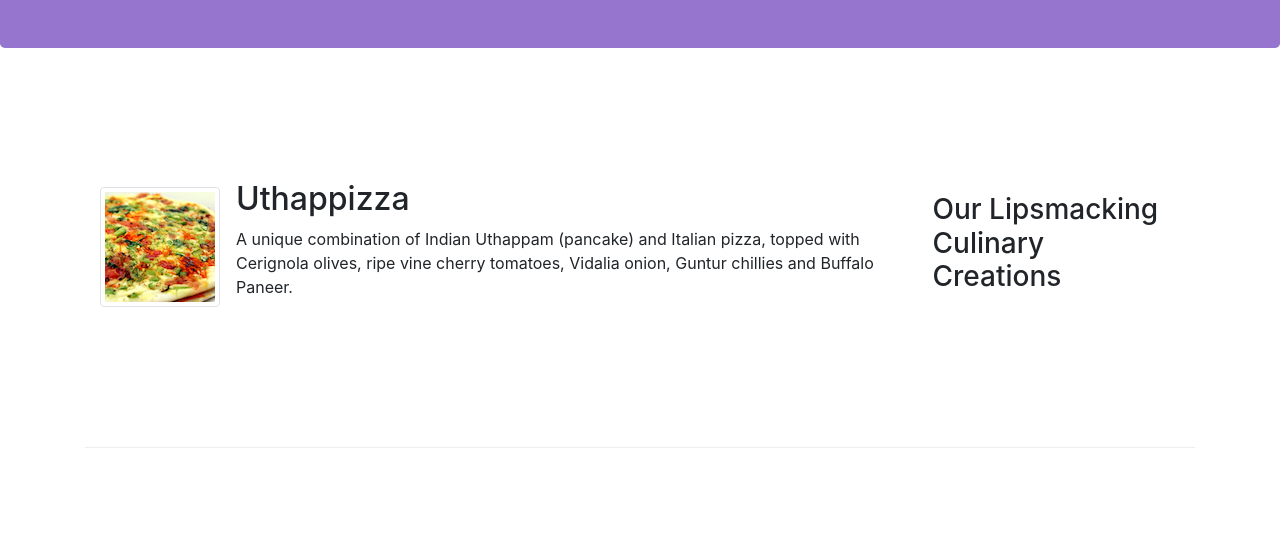
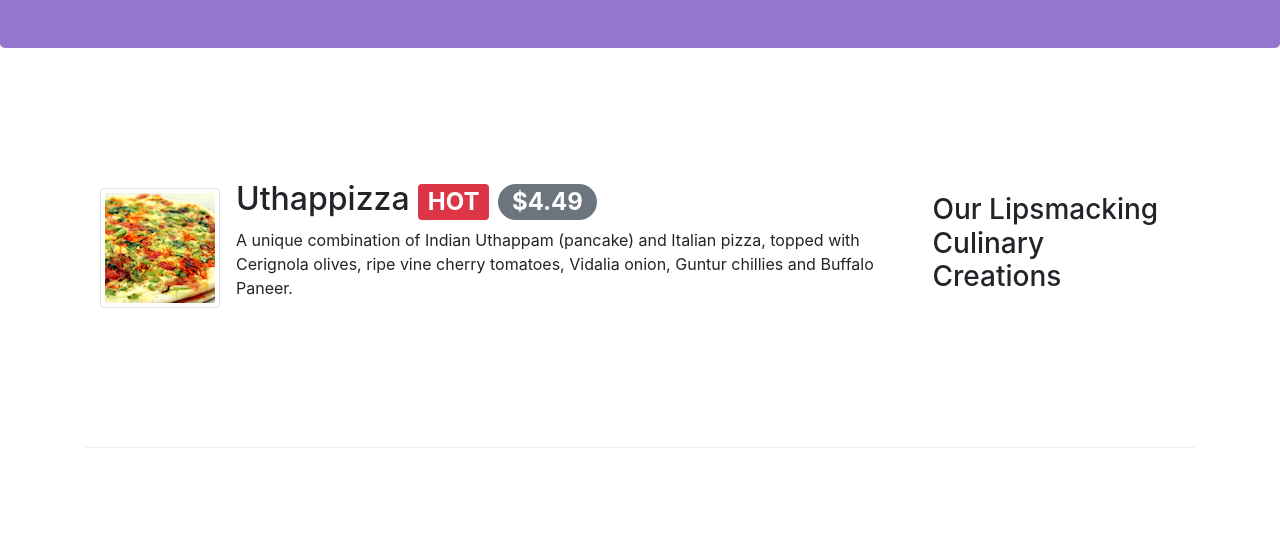
Before and after one commit to Ypankaj881/Bootstrap, a website: page index.html in a window 1280 px wide. Shown: the part 265-800 px from the top of the page. Drawn offline with nearby package versions, Linux system fonts and the light colour scheme.

Commit message:
alerting users

```diff
--- a/index.html
+++ b/index.html
@@ -58,7 +58,7 @@
                     <img class="d-flex mr-3 img-thumbnail align-self-center"
                         src="img/uthappizza.png" alt="uthappizza">
                     <div class="media-body">
-                        <h2 class="mt-0">Uthappizza</h2>
+                        <h2 class="mt-0">Uthappizza <span class="badge badge-danger">HOT</span> <span class="badge badge-pill badge-secondary">$4.49</span></h2>
                         <p class="d-none d-sm-block">A unique combination of Indian Uthappam (pancake) and Italian pizza, topped with Cerignola olives, ripe vine cherry tomatoes, Vidalia onion, Guntur chillies and Buffalo Paneer.</p>
                     </div>
                 </div>
```
